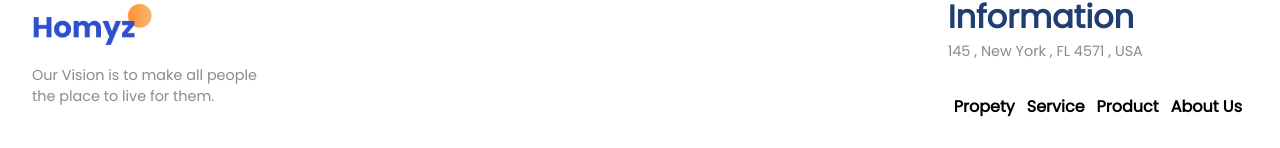
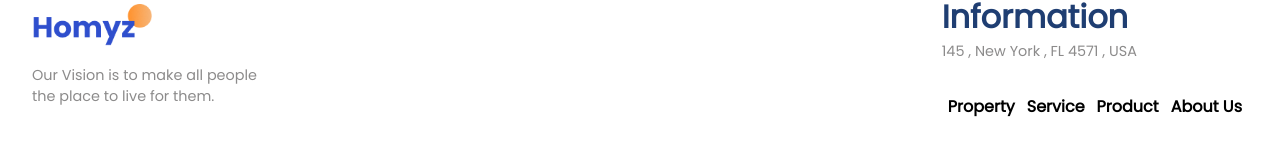
Before and after one commit to UMAR-78/Real-State-Website, a React (Create React App) app: page / in a window 1280 px wide. Shown: the part 3040-3188 px from the top of the page. Built offline with nearby package versions, Linux system fonts and the light colour scheme.

Commit message:
Final Seeting

```diff
--- a/public/index.html
+++ b/public/index.html
@@ -25,6 +25,7 @@
       Learn how to configure a non-root public URL by running `npm run build`.
     -->
     <title>Real State </title>
+    <link rel="shortcut icon" href="./r1.png"  type="image/x-icon">
   </head>
   <body>
     <noscript>You need to enable JavaScript to run this app.</noscript>
--- a/src/components/Footer/Footer.jsx
+++ b/src/components/Footer/Footer.jsx
@@ -20,7 +20,7 @@
           <span className="secondaryText">145 , New York , FL 4571 , USA</span>
 
           <div className="f-menus">
-            <a href="#">Propety</a>
+            <a href="#">Property</a>
             <a href="#">Service</a>
             <a href="#">Product</a>
             <a href="#">About Us</a>
--- a/src/components/Hero/Hero.css
+++ b/src/components/Hero/Hero.css
@@ -122,7 +122,5 @@
 }
 @media(max-width : 640px)
 {
-    .search-bar{
-      display: none;
-    }
+
 }
```
